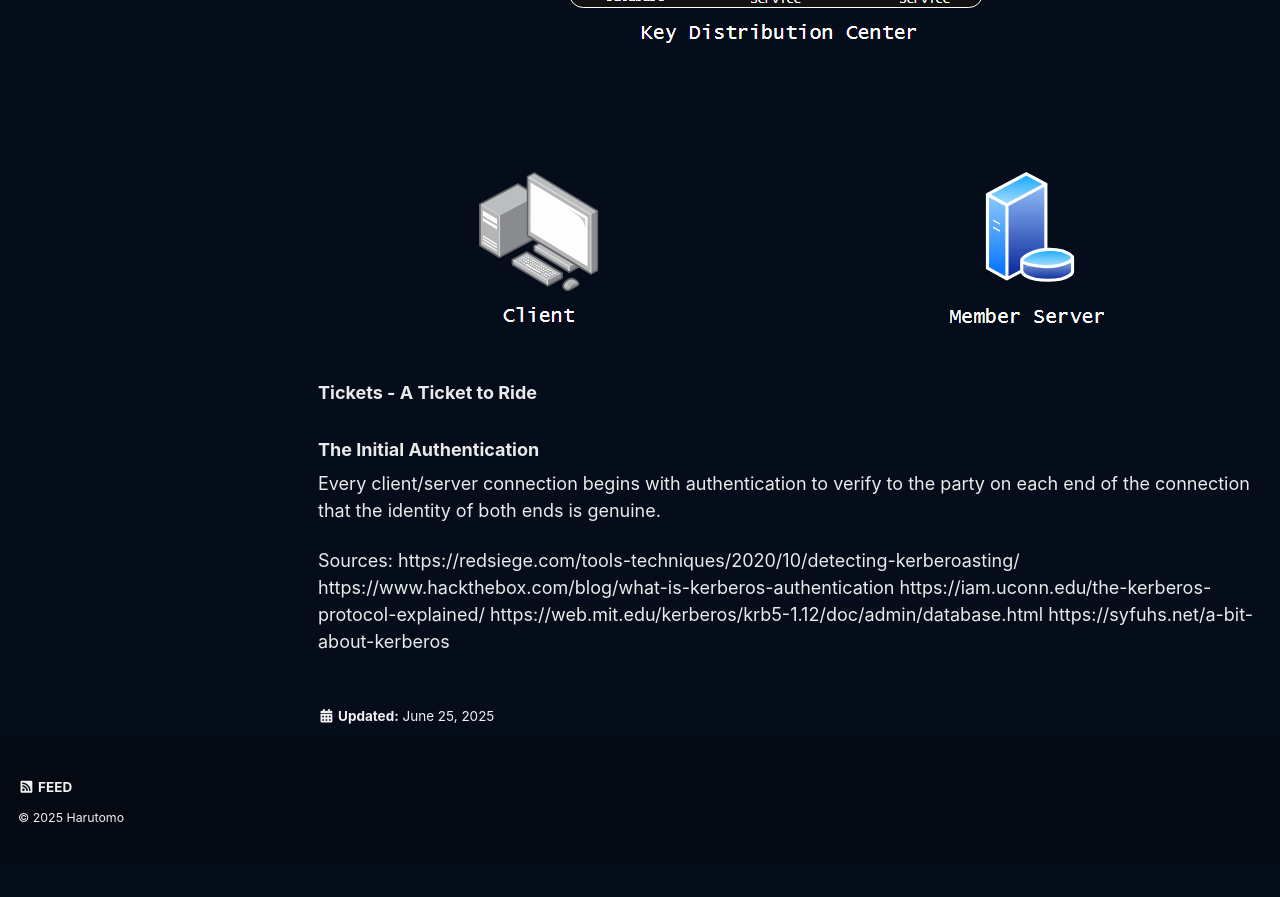
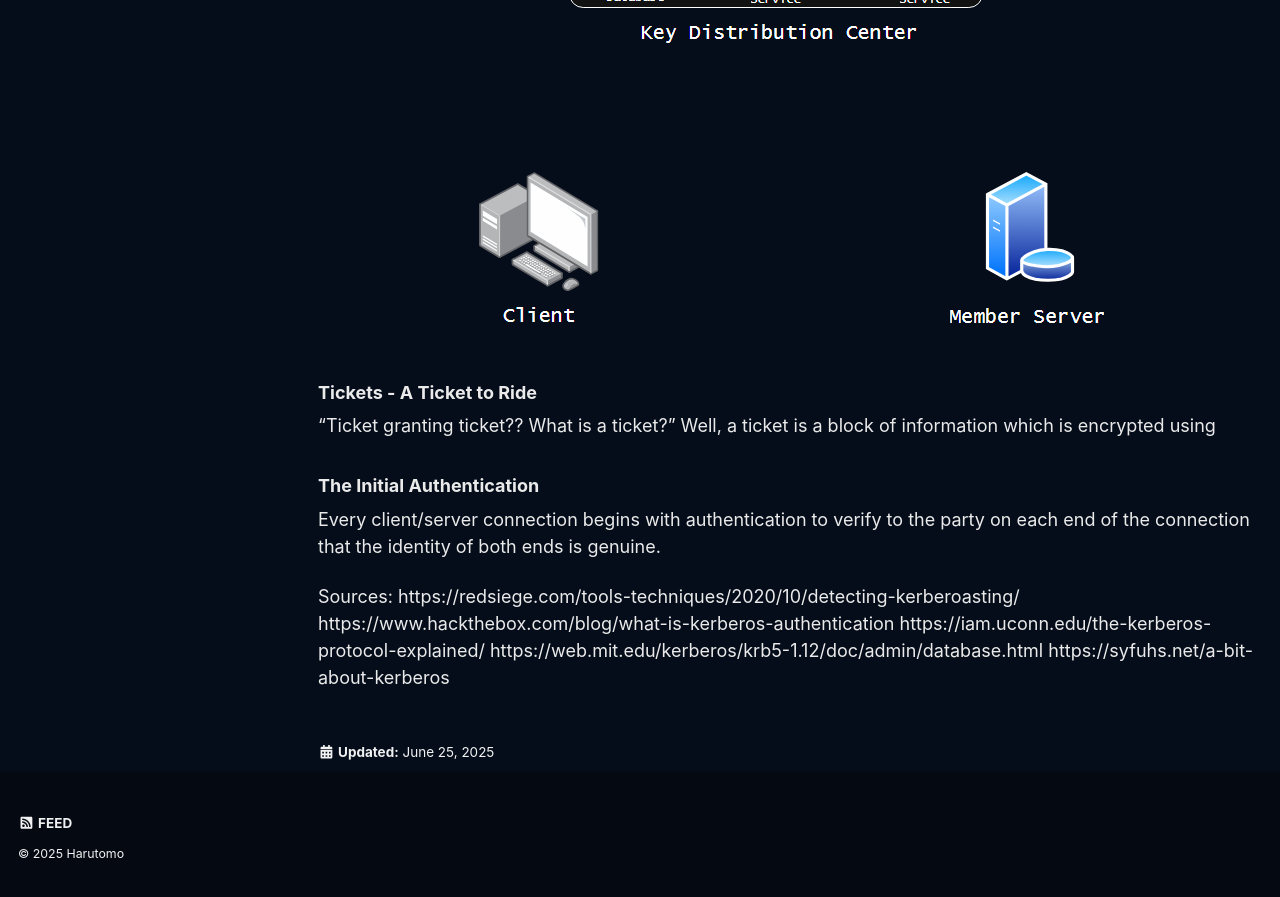
Before and after one commit to harutomo-jp/harutomo-jp.github.io, a Jekyll site: the page built from _posts/2025-06-23-Kerberoasting.md, in a window 1280 px wide and 900 px high, scrolled down 1795 px. Shown: the top 897 px of the window. Built offline with Jekyll 4.4.1, drawn with Linux system fonts in a browser that asks for light colours; cached includes are drawn as plain includes; before the commit the page ends 2659 px from its top, so only the background shows below that.

Commit message:
Fri, Jun 27, 2025, 9:59 AM -04:00

```diff
--- a/_posts/2025-06-23-Kerberoasting.md
+++ b/_posts/2025-06-23-Kerberoasting.md
@@ -44,6 +44,7 @@ To perform its role as the trusted third-party, the KDC has the following compon
 
 ### Tickets - A Ticket to Ride
 
+"Ticket granting ticket??  What is a ticket?"  Well, a ticket is a block of information which is encrypted using
 
 ### The Initial Authentication
 
```
